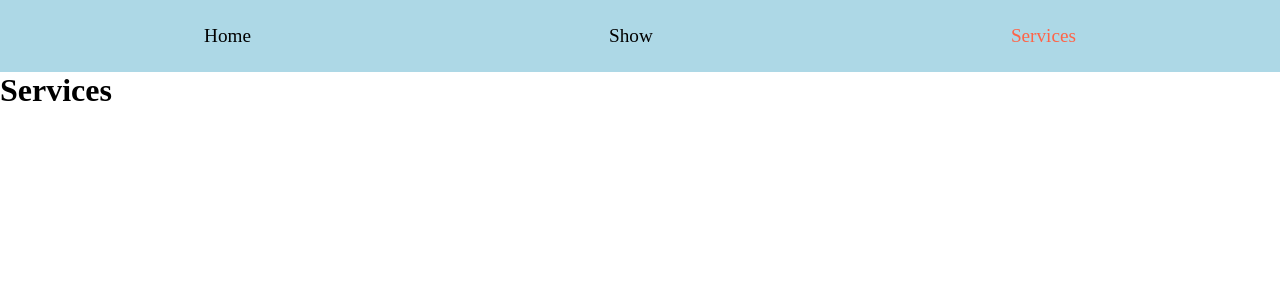
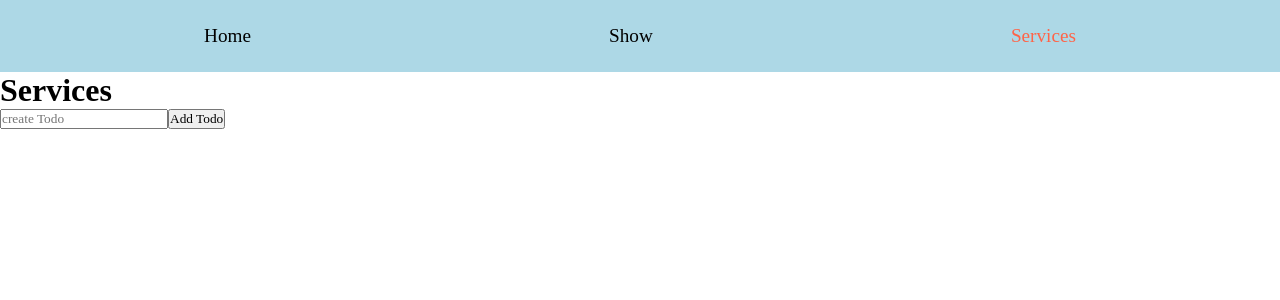
Before and after one commit to akshay5568/ReactPractis, a React (Vite) app: page /services in a window 1280 px wide. Shown: the top 300 px of the page. Built offline with nearby package versions, Linux system fonts and the light colour scheme.

Commit message:
Intigrated useEffect.

```diff
--- a/src/App.jsx
+++ b/src/App.jsx
@@ -1,3 +1,4 @@
+import TodoList from "./components/TodoList";
 import NavBar from "./components/Navbar";
 import Routess from "./Router/Routess";
 
@@ -7,6 +8,7 @@ function App(){
     <div>
         <NavBar />
         <Routess />
+        <TodoList/>
     </div>
    )
 }
--- a/src/components/Show.jsx
+++ b/src/components/Show.jsx
@@ -1,5 +1,5 @@
 import axios from "axios";
-import { useState } from "react";
+import { useEffect, useState } from "react";
 import { NavLink } from "react-router-dom";
 import { useNavigate } from "react-router-dom";
 function Show(){
@@ -12,6 +12,10 @@ function Show(){
         setProduct(data.data);
     }
 
+    useEffect(()=>{
+        getData();
+    },[]);
+
     const Nav = useNavigate();
     const addData = () => {
         <NavLink to="/show/add"></NavLink>
@@ -21,10 +25,10 @@ function Show(){
     return(
         <div>
             <h1>Show</h1>
-            <button onClick={getData}>fatch Data From Api</button>
+            {/* <button onClick={getData}>fatch Data From Api</button> */}
             <button onClick={addData}>Add Data in Api</button>
              <br /><br /><hr />
-            {product.length > 0 ? product.map(item => <h1>{item.title}</h1>) : "Click Button fatch data button if you want to get data from and api...."}
+            {product.length > 0 ? product.map(item => <h1>{item.title}</h1>) : "Loading..."}
         </div>
     )
 }
--- /dev/null
+++ b/src/components/TodoList.jsx
@@ -0,0 +1,40 @@
+import { data } from "autoprefixer";
+import { useState } from "react";
+import { useForm } from "react-hook-form";
+
+function TodoList(){
+
+
+    const [data,setData] = useState("");
+    const [todos, setTodos] = useState([]);
+
+const handleChange = (e) => {
+    setData(e.target.value);
+}
+const handleSubmit = (e) => {
+    e.preventDefault();
+    if(data.trim() !== ""){
+        setTodos([...todos, data]);
+        setData("");
+    }
+}
+
+
+    return (
+        <div>
+                <form action="" onSubmit={handleSubmit}>
+                    <input type="text" name="todo" placeholder="create Todo" value={data} onChange={handleChange}/>
+                <button>Add Todo</button>
+                </form>
+                <ul>
+                    {todos.map((todos,index)=>
+                    <li key={index}>{todos}
+                        <button onClick={()=> setTodos(todos.filter((_, i) => i !== index))}>Delete</button>
+                    </li>
+                    )}
+                </ul>
+        </div>
+    )
+}
+
+export default TodoList;
```
